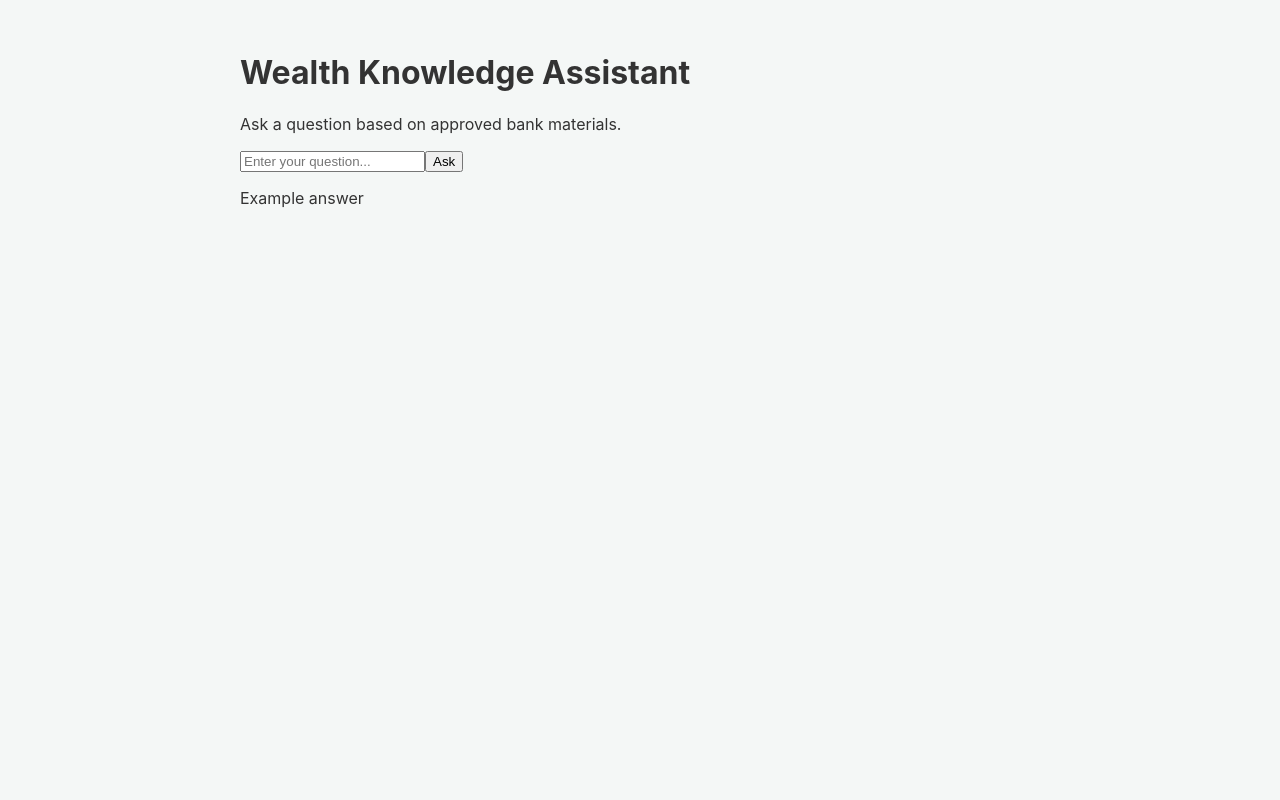
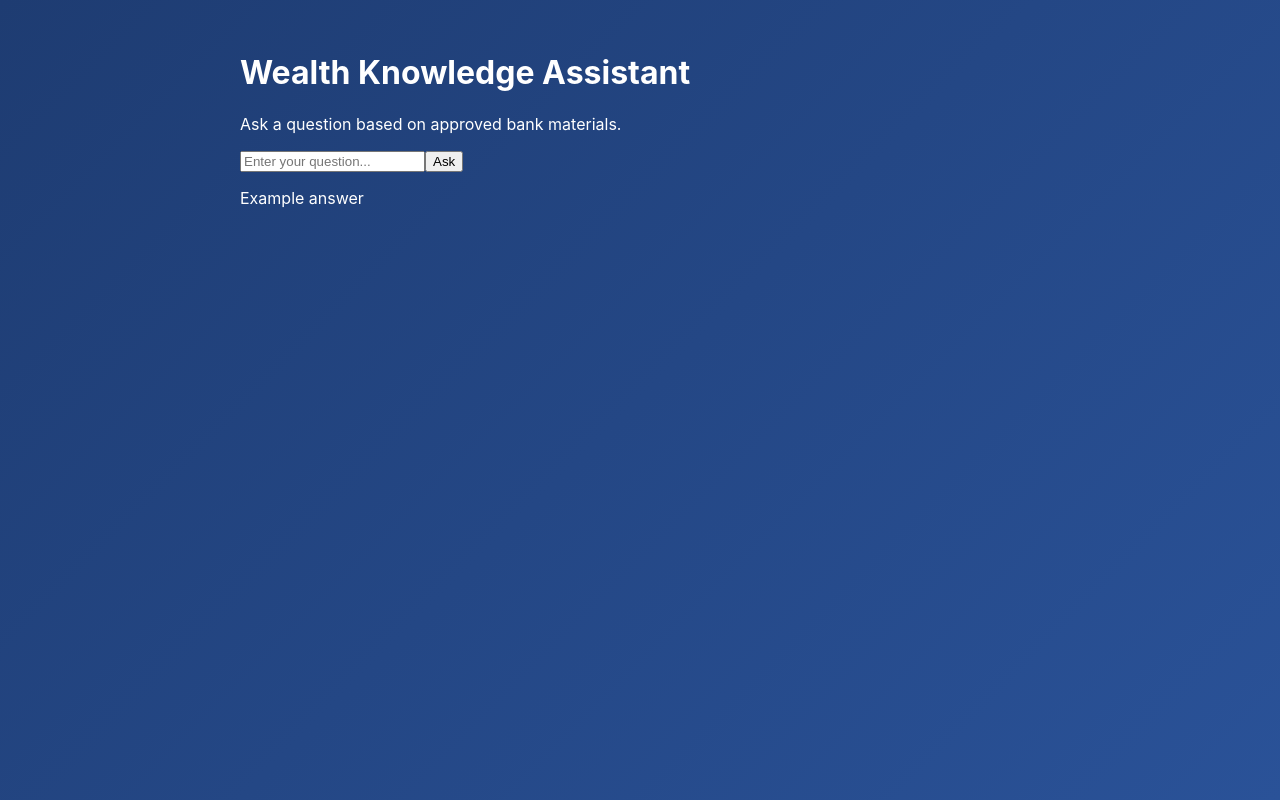
Before and after one commit to Aayush-207/wealth-advisor-copilot, a Next.js app in the folder frontend/: page / in a window 1280 px wide. Built offline with nearby package versions, Linux system fonts and the light colour scheme.

Commit message:
frontend: Refine UI aesthetics

```diff
--- a/frontend/src/app/globals.css
+++ b/frontend/src/app/globals.css
@@ -2,8 +2,9 @@ body {
   margin: 0;
   padding: 0;
   font-family: 'Inter', sans-serif;
-  background-color: #f4f7f6;
-  color: #333;
+  background: linear-gradient(135deg, #1e3c72 0%, #2a5298 100%);
+  color: #fff;
+  min-height: 100vh;
 }
 
 .container {
```
